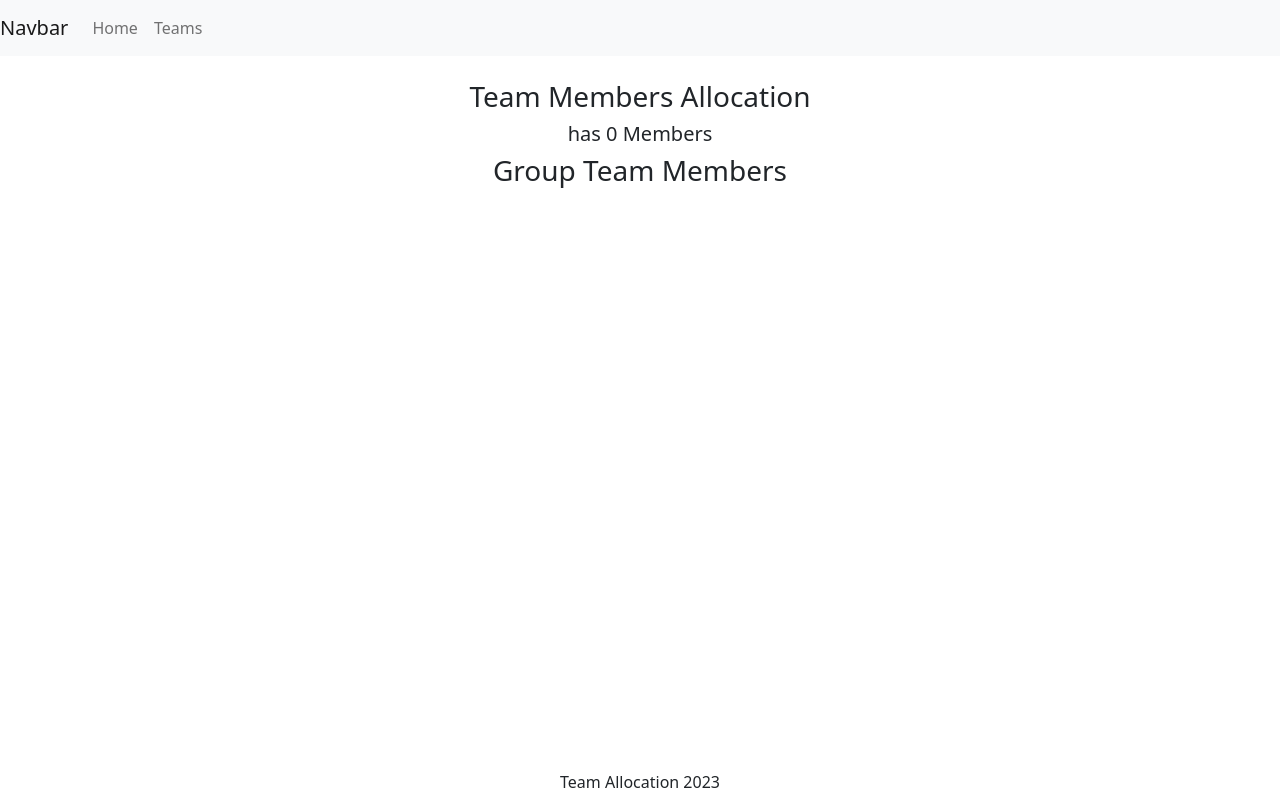
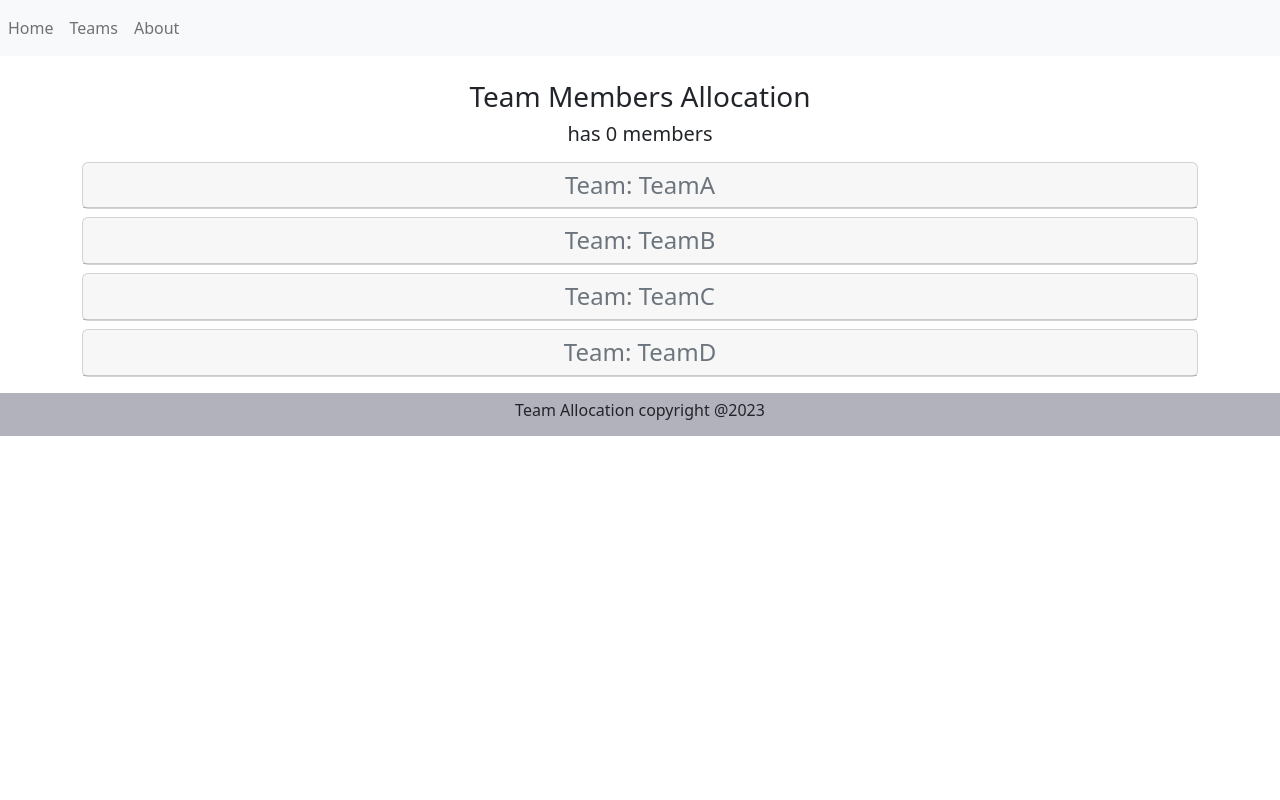
Before and after one commit to WESTIEWEB/EmployeeTeamManager, a React (Vite) app: page /GroupedTeamMembers in a window 1280 px wide. Built offline with nearby package versions, Linux system fonts and the light colour scheme.

Commit message:
component created for dropdowns

```diff
--- a/src/App.css
+++ b/src/App.css
@@ -1,4 +1,5 @@
 body {
+  position: relative;
   font-family: Arial;
   margin: 0;
   padding:0;
@@ -15,8 +16,13 @@ body {
 }
 
 .footer {
-  position: absolute;
+/*   position: relative; */
+  background:#b2b2bd;
+  margin:0;
   bottom: 0;
   right:0;
   left:0;
 }
+.inline-b ul {
+  display:inline-block;
+}
--- a/src/App.jsx
+++ b/src/App.jsx
@@ -3,6 +3,7 @@ import './App.css'
 import Header from './Header';
 import Footer from './Footer';
 import Employee from './Employee';
+import NotFound from "./NotFound";
 import { Route, Routes, BrowserRouter as Router} from "react-router-dom";
 import GroupedTeamMembers from "./GroupedTeamMembers";
 import Nav from "./Nav"
@@ -99,8 +100,9 @@ export default function App() {
     setTeam(e.target.value)
 
   }
-  console.log(selectedTeam)
+
   function handleCardClick(e) {
+
     const transformedEmployees = employees.map((empy) => empy.id === parseInt(e.currentTarget.id) ? (empy.teamName === selectedTeam)?{...empy, teamName: ""}:{...empy, teamName: selectedTeam}:{...empy});
 
     setEmployee(transformedEmployees);
@@ -108,11 +110,10 @@ export default function App() {
   }
 
   React.useEffect(()=> {
-    localStorage.setItem("employeeList",JSON.stringify(employees))
-  },[employees])
-  React.useEffect(()=> {
+    localStorage.setItem("employeeList",JSON.stringify(employees));
     localStorage.setItem("selectedItm",JSON.stringify(selectedTeam))
   },[employees])
+
 
   return (
 
@@ -122,7 +123,8 @@ export default function App() {
         <Header selectedTeam={selectedTeam} selectedTeamCount={employees.filter(elem=>(elem.teamName===selectedTeam)).length} />
         <Routes>
           <Route path="/" element={<Employee employees={employees} handleTeamSelection={handleTeamSelection} handleCardClick={handleCardClick} selectedTeam={selectedTeam} />} />
-          <Route path="/GroupedTeamMembers" element={<GroupedTeamMembers />} />
+          <Route path="*" element={<NotFound />} />
+          <Route path="/GroupedTeamMembers" element={<GroupedTeamMembers employees={employees} selectedTeam={selectedTeam} setTeam={setTeam} />} />
 
         </Routes>
         <Footer />
--- a/src/Employee.jsx
+++ b/src/Employee.jsx
@@ -1,20 +1,15 @@
 import femaleProfile from './images/femaleProfile.jpeg';
 import maleProfile from './images/maleProfile.jpeg';
+import { SelectButton } from "./SelectButton";
 
-const Employee = ({employees,handleTeamSelection, handleCardClick, selectedTeam}) => {
-
-  console.log(employees)
+const Employee = ( {employees,handleTeamSelection, handleCardClick, selectedTeam}) => {
+  // const employees = JSON.parse(localStorage.getItem("employeeList"))
 
   return (
     <main className="container">
       <div className="row justify-content-center mt-3 mb-3">
         <div className="col-6">
-          <select className="form-select form-select-lg" value={selectedTeam} onChange={handleTeamSelection}>
-            <option value="TeamA">TeamA</option>
-            <option value="TeamB">TeamB</option>
-            <option value="TeamC">TeamC</option>
-            <option value="TeamD">TeamD</option>
-          </select>
+          <SelectButton handleTeamSelection={handleTeamSelection} selectedTeam={selectedTeam} />
         </div>
       </div>
       <div className="row justify-content-center mt-3 mb-3">
--- a/src/Footer.jsx
+++ b/src/Footer.jsx
@@ -2,10 +2,10 @@ const Footer = () => {
   return (
     <footer>
       <div className="footer">
-        <div className="container">
-          <div className="row justify-content-center">
-            <div className="col-6 text-center">
-              <h6>Team Allocation 2023</h6>
+        <div className="container col-12">
+          <div className="row justify-content-center mt-3 p-2">
+            <div className="col-12 text-center">
+              <h6>Team Allocation copyright @2023</h6>
             </div>
           </div>
         </div>
--- a/src/GroupedTeamMembers.jsx
+++ b/src/GroupedTeamMembers.jsx
@@ -1,19 +1,70 @@
+import { useState } from "react";
+
+const GroupedTeamMembers = ({ employees, selectedTeam, setTeam }) => {
+  const [groupedEmployee, setGroupInfo] = useState(groupTeamMembers());
 
 
-const GroupedTeamMembers = () => {
+  console.log("employess",employees)
+  console.log(groupedEmployee)
+
+  function groupTeamMembers () {
+    const teams = [];
+    let teamAMembers = employees.filter((elem) => elem.teamName === "TeamA");
+    let teamA = {team: "TeamA", members:teamAMembers, collapsed: selectedTeam === "TeamA"?false:true};
+    teams.push(teamA);
+
+    let teamBMembers = employees.filter((elem) => elem.teamName === "TeamB");
+    let teamB = {team: "TeamB", members:teamBMembers, collapsed: selectedTeam === "TeamB"?false:true};
+    teams.push(teamB)
+
+    let teamCMembers = employees.filter((elem) => elem.teamName === "TeamC");
+    let teamC = {team: "TeamC", members:teamCMembers, collapsed: selectedTeam === "TeamC"?false:true}
+    teams.push(teamC)
+
+    let teamDMembers = employees.filter((elem) => elem.teamName === "TeamD");
+    let teamD = {team: "TeamD", members:teamDMembers, collapsed: selectedTeam === "TeamD"?false:true};
+    teams.push(teamD);
+
+    return teams;
+
+  };
+
+  const handleTeamClick = (e) => {
+    var newGroupData = groupedEmployee.map(groupedD => groupedD.team === e.currentTarget.id?{...groupedD,collapsed:!groupedD.collapsed}:{...groupedD});
+
+    setGroupInfo(newGroupData);
+    setTeam(e.currentTarget.id);
+  }
 
   return (
-    <header>
-      <div className="container">
-        <div className="row justify-content-center">
-          <div className="col-8 text-center">
-            <h3>Group Team Members</h3>
-            <h5>
-            </h5>
-          </div>
+    <div className="container">
+      {groupedEmployee.map(elem =>
+
+      <div key={elem.team} className="card text-center mt-2" style={{cursor:"pointer"}} >
+        <h4 onClick={handleTeamClick} id={ elem.team } className="card-header text-secondary bd-white">
+          Team: {elem.team}
+        </h4>
+        <div id={"collapse_" + elem.team} className={elem.collapsed === true?"collapse":""}>
+          <hr />
+          {
+            elem.members.length === 0? <p>no data available</p>:
+            elem.members.map(el =>
+              <div className="mt-2">
+                <h5 className="card-title mt-2">
+                  <span className="text-dark">
+                    Full Name : {el.fullName}
+                  </span>
+                </h5>
+                <p>Designation: {el.designation}</p>
+              </div>
+              )
+          }
+
         </div>
       </div>
-    </header>
+
+        )}
+    </div>
   )
 }
 
--- a/src/Header.jsx
+++ b/src/Header.jsx
@@ -1,15 +1,15 @@
 import React from 'react';
 
 const Header = ( {selectedTeamCount, selectedTeam }) => {
-  console.log(selectedTeamCount)
+
   return (
     <header>
       <div className="container mt-4">
         <div className="row justify-content-center">
-          <div className="col-8 text-center">
+          <div className="col-8 justify-content-center text-center">
             <h3>Team Members Allocation</h3>
             <h5>
-              {selectedTeam} has {selectedTeamCount} Members
+              {selectedTeam} has {selectedTeamCount} {selectedTeamCount===1?"member":"members"}
             </h5>
           </div>
         </div>
--- a/src/Nav.jsx
+++ b/src/Nav.jsx
@@ -2,27 +2,46 @@ import {Link} from "react-router-dom";
 
 const Nav = () => {
   return (
-    <nav class="navbar navbar-expand-lg navbar-light bg-light">
-    <Link to="/" style={{textDecoration: "none"}}><a class="navbar-brand" >Navbar</a></Link>
-  <button class="navbar-toggler" type="button" data-toggle="collapse" data-target="#navbarNav" aria-controls="navbarNav" aria-expanded="false" aria-label="Toggle navigation">
-    <span class="navbar-toggler-icon"></span>
-  </button>
-  <div class="collapse navbar-collapse" id="navbarNav">
-    <ul class="navbar-nav">
-      <li class="nav-item active">
-        <Link to="/" style={{textDecoration: "none"}}>
-          <a class="nav-link" >Home <span class="sr-only"></span></a>
-        </Link>
-      </li>
-      <li class="nav-item">
-        <Link to="/GroupedTeamMembers" style={{textDecoration: "none"}}>
-          <a class="nav-link" >Teams</a>
-        </Link>
-      </li>
+//     <nav className="navbar navbar-expand-lg navbar-light bg-light">
+//     <Link to="/" style={{textDecoration: "none"}}><a className="navbar-brand" >Navbar</a></Link>
+//   <button className="navbar-toggler" type="button" data-toggle="collapse" data-target="#navbarNav" aria-controls="navbarNav" aria-expanded="false" aria-label="Toggle navigation">
+//     <span className="navbar-toggler-icon"></span>
+//   </button>
+//   <div className="collapse navbar-collapse" id="navbarNav">
+//     <ul className="navbar-nav">
+//       <li className="nav-item active">
+//         <Link to="/" style={{textDecoration: "none"}}>
+//           <a className="nav-link" >Home <span className="sr-only"></span></a>
+//         </Link>
+//       </li>
+//       <li className="nav-item">
+//         <Link to="/GroupedTeamMembers" style={{textDecoration: "none"}}>
+//           <a className="nav-link" >Teams</a>
+//         </Link>
+//       </li>
 
-    </ul>
-  </div>
-</nav>
+//     </ul>
+//   </div>
+// </nav>
+    <nav className="navbar navbar-expand-lg navbar-light bg-light">
+      <ul className="navbar-nav me-auto mb-2 mb-lg-0">
+        <li className="nav-item"></li>
+          <Link className="nav-link" to="/">
+            Home
+          </Link>
+        <li className="nav-item">
+          <Link className="nav-link" to="GroupedTeamMembers">
+            Teams
+          </Link>
+        </li>
+        <li className="nav-item">
+          <Link className="nav-link" to="/not-found">
+            About
+          </Link>
+        </li>
+      </ul>
+
+    </nav>
   )
 }
 
--- /dev/null
+++ b/src/NotFound.jsx
@@ -0,0 +1,13 @@
+const NotFound = () => {
+  return (
+    <main className="container">
+      <div className="row justify-content-center mt-3 mb-4 text-center">
+        <div className="col-6 text-danger">
+          404 - <b>page Not Found</b>
+        </div>
+      </div>
+    </main>
+  )
+}
+
+export default NotFound;
--- /dev/null
+++ b/src/SelectButton.jsx
@@ -0,0 +1,10 @@
+export const SelectButton = ({handleTeamSelection,selectedTeam}) => {
+  return (
+    <select className="form-select form-select-lg" value={selectedTeam} onChange={handleTeamSelection}>
+            <option value="TeamA">TeamA</option>
+            <option value="TeamB">TeamB</option>
+            <option value="TeamC">TeamC</option>
+            <option value="TeamD">TeamD</option>
+          </select>
+  )
+}
```
